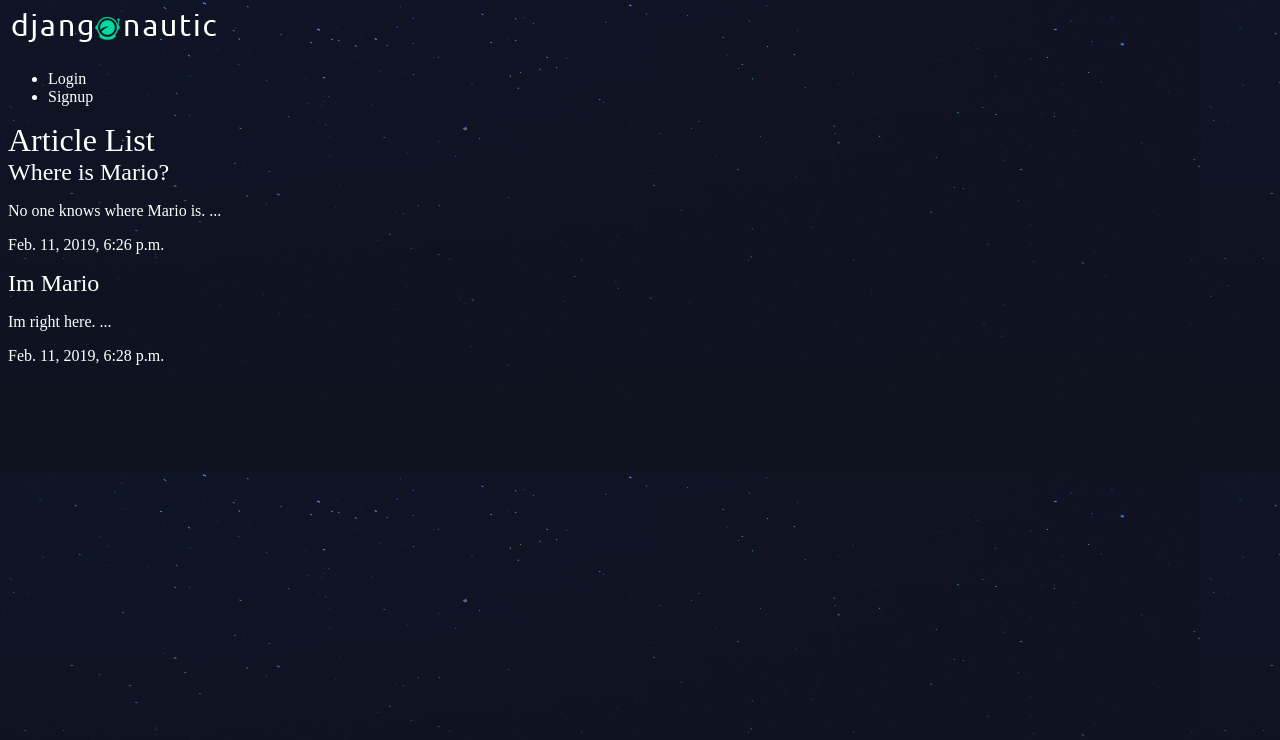
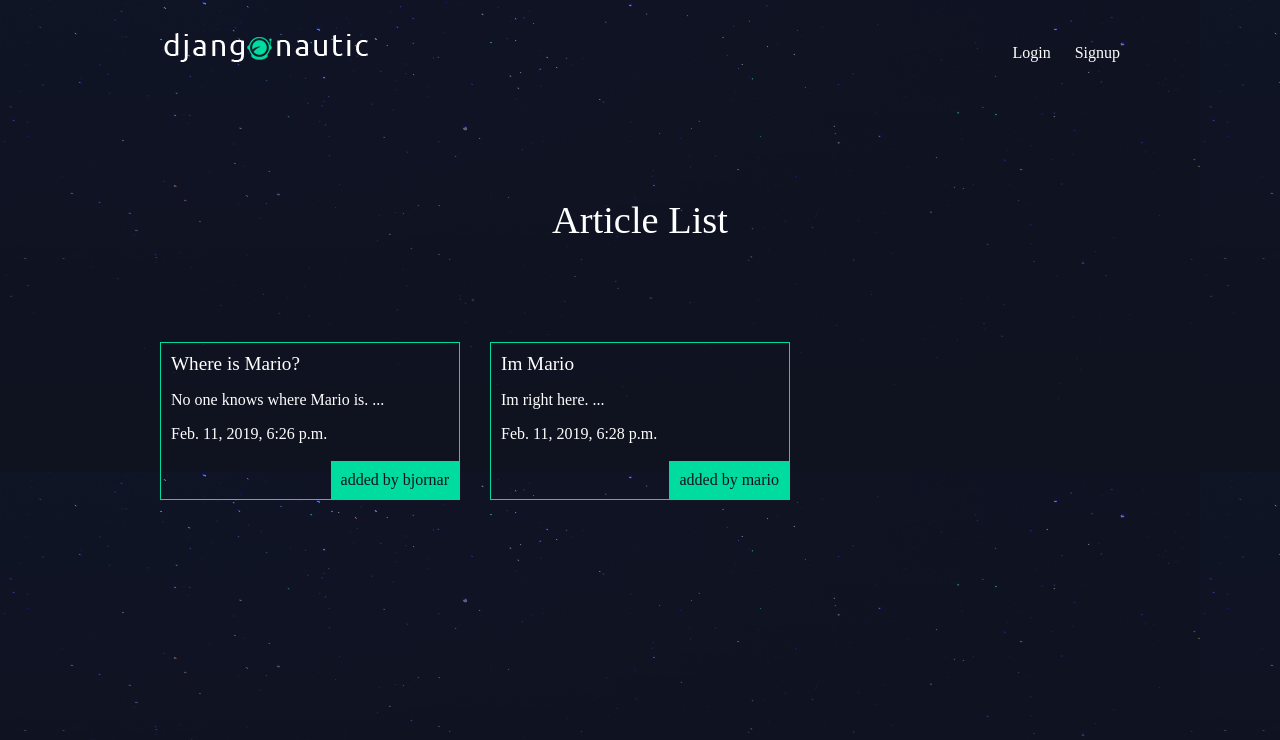
Before and after one commit to bmaelum/django_public, a Django app: page / in a window 1280 px wide. Shown: the top 740 px of the page. Run offline with Django 3.2, Linux system fonts and the light colour scheme; data comes from the database, SQL or seed files in the repository; both versions use the stored data as it was after the commit.

Commit message:
Finished Tutorial #30 Styling the App (part 1)

```diff
--- a/blog/django_blog/articles/templates/articles/article_list.html
+++ b/blog/django_blog/articles/templates/articles/article_list.html
@@ -8,6 +8,7 @@
           <h2><a href="{% url 'articles:detail' slug=article.slug %}">{{article.title}}</a></h2>
           <p>{{ article.snippet }}</p>
           <p>{{ article.date }}</p>
+          <p class="author">added by {{article.author.username}}</p>
         </div>
       {% endfor %}
     </div>
--- a/blog/django_blog/assets/styles.css
+++ b/blog/django_blog/assets/styles.css
@@ -18,3 +18,83 @@ a, a:hover, a:visited{
     color: #fff;
     text-decoration: none;
 }
+
+.wrapper{
+    max-width: 960px;
+    margin: 0 auto;
+}
+
+div.wrapper > h1{
+    text-align: center;
+    margin: 100px auto;
+    font-size: 2.4em
+}
+
+header{
+    display: grid;
+    grid-template-columns: 1fr 1fr;
+    padding: 20px 0;
+}
+
+nav{
+    justify-self: end;
+}
+
+nav li{
+    display: inline-block;
+    list-style-type: none;
+    margin-left: 20px;
+}
+
+nav button{
+    background: none;
+    color: #fff;
+    cursor: pointer;
+    border: 0;
+    font-size: 16px;
+}
+
+.articles{
+    display: grid;
+    grid-template-columns: 1fr 1fr 1fr;
+    grid-gap: 30px;
+}
+
+.article{
+    padding:10px;
+    border: 1px solid #00dba0;
+    position: relative;
+    padding-bottom: 40px;
+}
+
+.article h2{
+    font-size: 1.2em;
+}
+
+.article .author{
+    padding: 10px;
+    background: #00dba0;
+    position: absolute;
+    right: 0;
+    bottom: 0;
+    margin: 0;
+    color: #0f121f;
+}
+
+.article-detail .article{
+    padding: 0;
+}
+
+.article-detail .article img{
+    max-width: 100%;
+}
+
+.article-detail .article h2{
+    text-align: center;
+    margin: 20px auto;
+    font-size: 2em;
+}
+
+.article-detail .article p{
+    text-align: center;
+}
```
Also changed, not shown: blog/django_blog/db.sqlite3.
